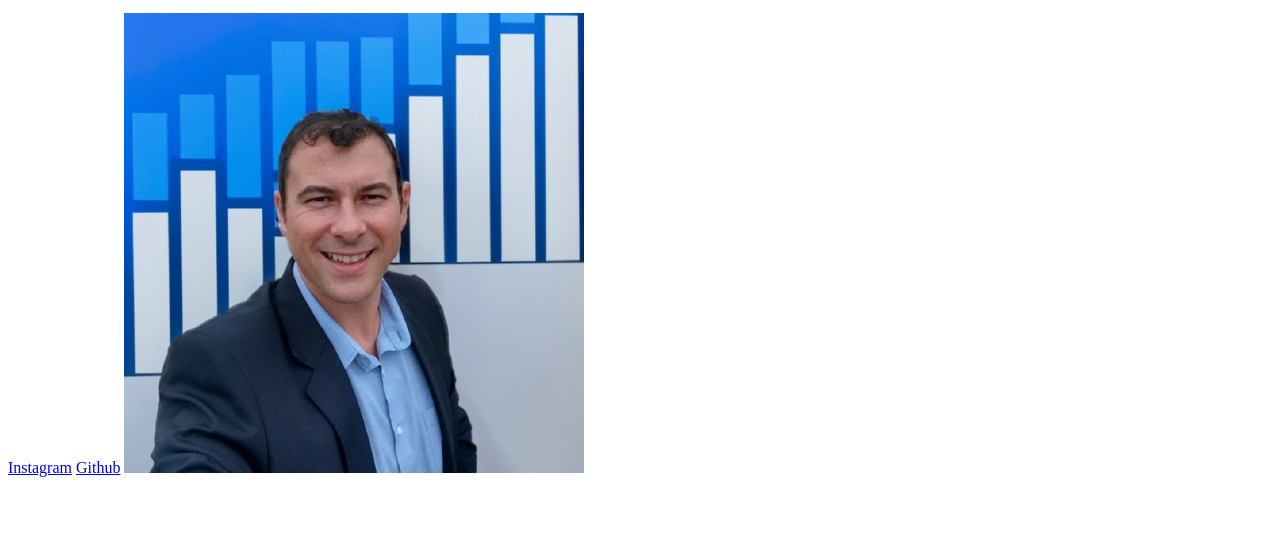
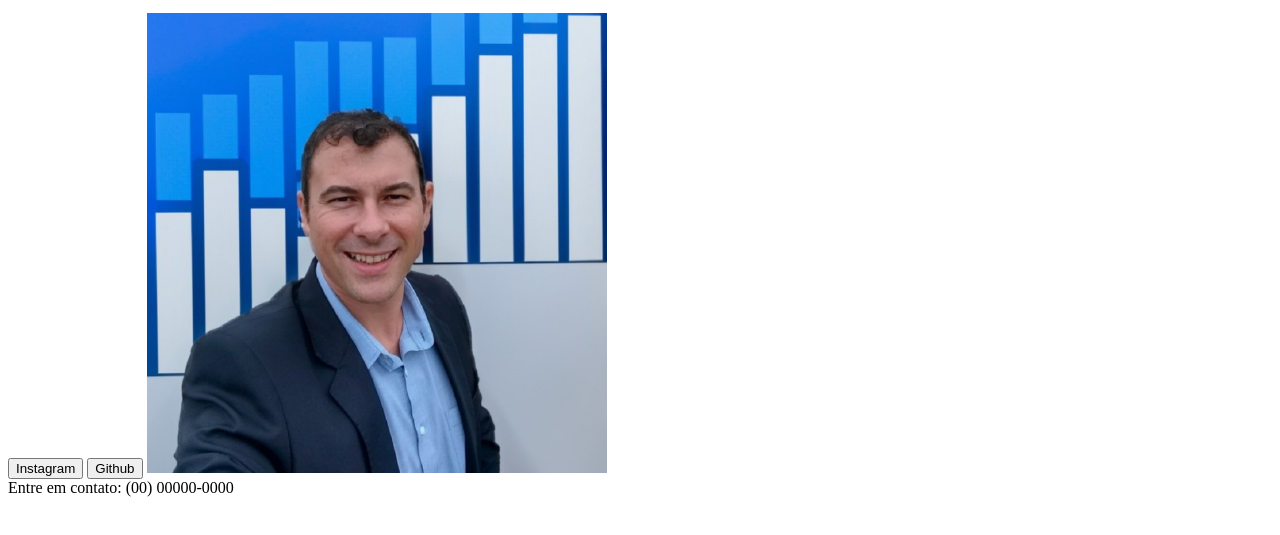
Before and after one commit to JCrpa/curso_html_css_modulo3_aula4, a plain HTML site: page index.html in a window 1280 px wide. Shown: the part 101-636 px from the top of the page. Drawn offline with Linux system fonts and the light colour scheme.

Commit message:
inserindo_botoes_rodape

```diff
--- a/index.html
+++ b/index.html
@@ -15,10 +15,10 @@
         <h1>Eleve seu negócio digital a outro nível<strong> com um Front-end de qualidade!</strong></h1>
         <!--Criando um parágrafo com informações sobre o desenvolvedor-->
         <p>Olá! Sou João Costa, desenvolvedora Front-end com especialidade em React, HTML e CSS. Ajudo pequenos negócios e designers a colocarem em prática boas ideias. Vamos conversar?</p>
-        <a href="https://instagram.com/joaocosta1976">Instagram</a> <!--Criando um link para o Instagram-->
-        <a href="https://github.com/JCrpa">Github</a> <!--Criando um link para o Github-->
+        <button onclick="window.location.href='https://instagram.com/joaocosta1976'">Instagram</button> <!--Criando um link para o Instagram-->
+        <button onclick="window.location.href='https://github.com/JCrpa'">Github</button> <!--Criando um link para o Github-->
         <img src="imagem.png" alt="João sorrindo"> <!--Adicionando uma imagem ao site-->
     </main>
-    <footer></footer>
+    <footer>Entre em contato: (00) 00000-0000</footer> <!--Criando o rodapé do site-->
 </body>
 </html>
```
